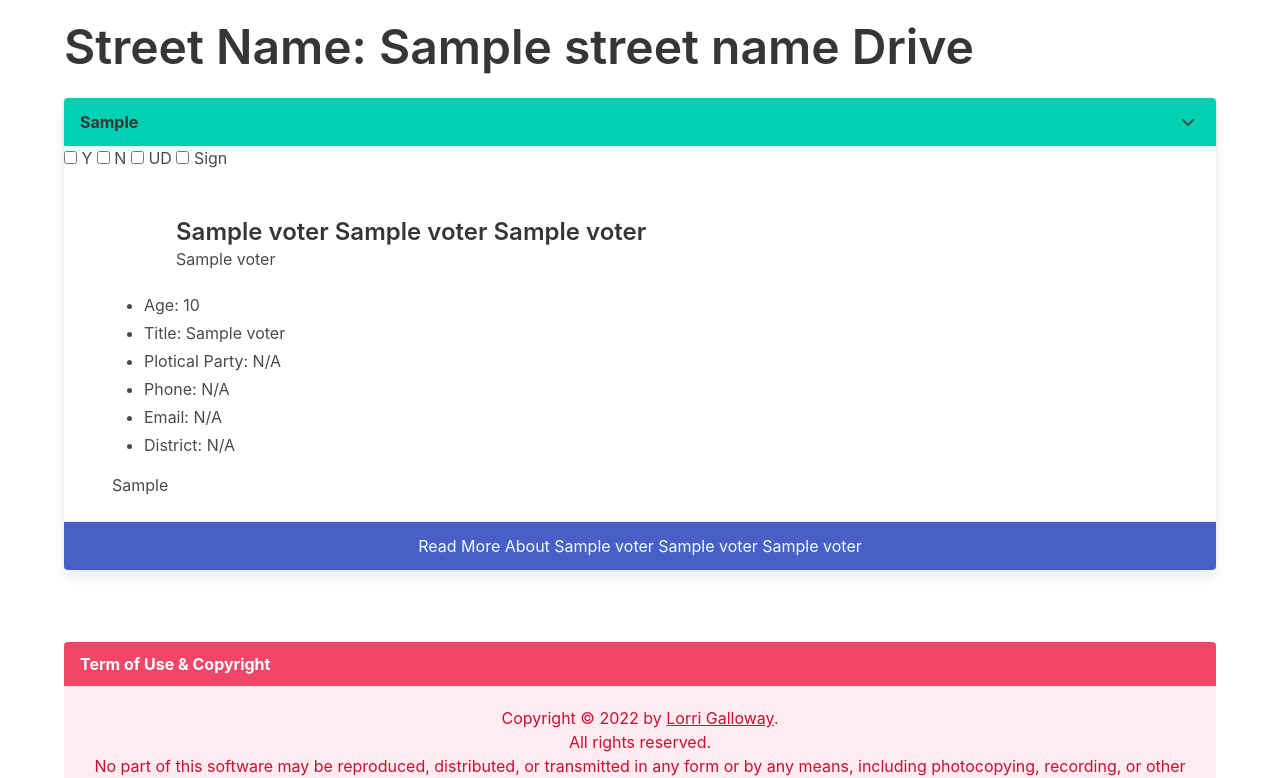
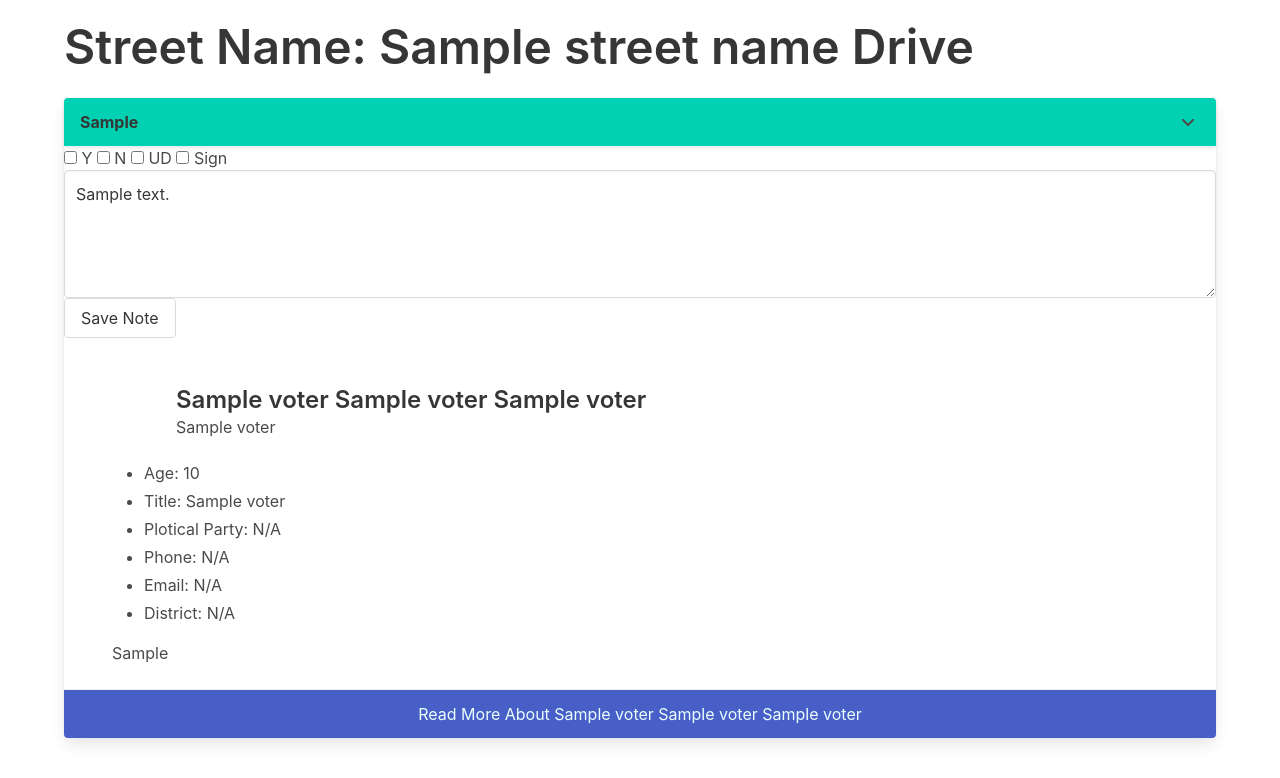
Before and after one commit to 0x11c11e/anaheim_data_flask, a Python web app: template templates/search_voters.html in a window 1280 px wide. Shown: the part 635-1413 px from the top of the page. Run offline with Jinja, Linux system fonts and the light colour scheme; the template is opened without the code that fills it: most values are stand-ins (such as "Sample title", 1, 10 or a date in 2020); some libraries are stand-ins or nearby versions.

Commit message:
add note

```diff
--- a/templates/search_voters.html
+++ b/templates/search_voters.html
@@ -62,6 +62,10 @@
           rr[((grouped_voter+'Sign') | replace(" ", "-"))] == True %} {{
           'checked' }} {% endif %} {% endif %} type="checkbox" /> Sign
         </label>
+        <div class="container container-max-width">
+          <textarea class="textarea" id="note_content" placeholder="Note">{{ note_content }}</textarea>
+          <button class="button">Save Note</button>
+        </div>
       </div>
       {% for voter in grouped_voters[grouped_voter] %}
       <div class="card-content px-6">
@@ -140,6 +144,8 @@
         el.parentElement.classList.add("has-background-danger");
       }
     });
+
+    $("#note_content").val("");
   });
 </script>
 {% endblock %}
```
